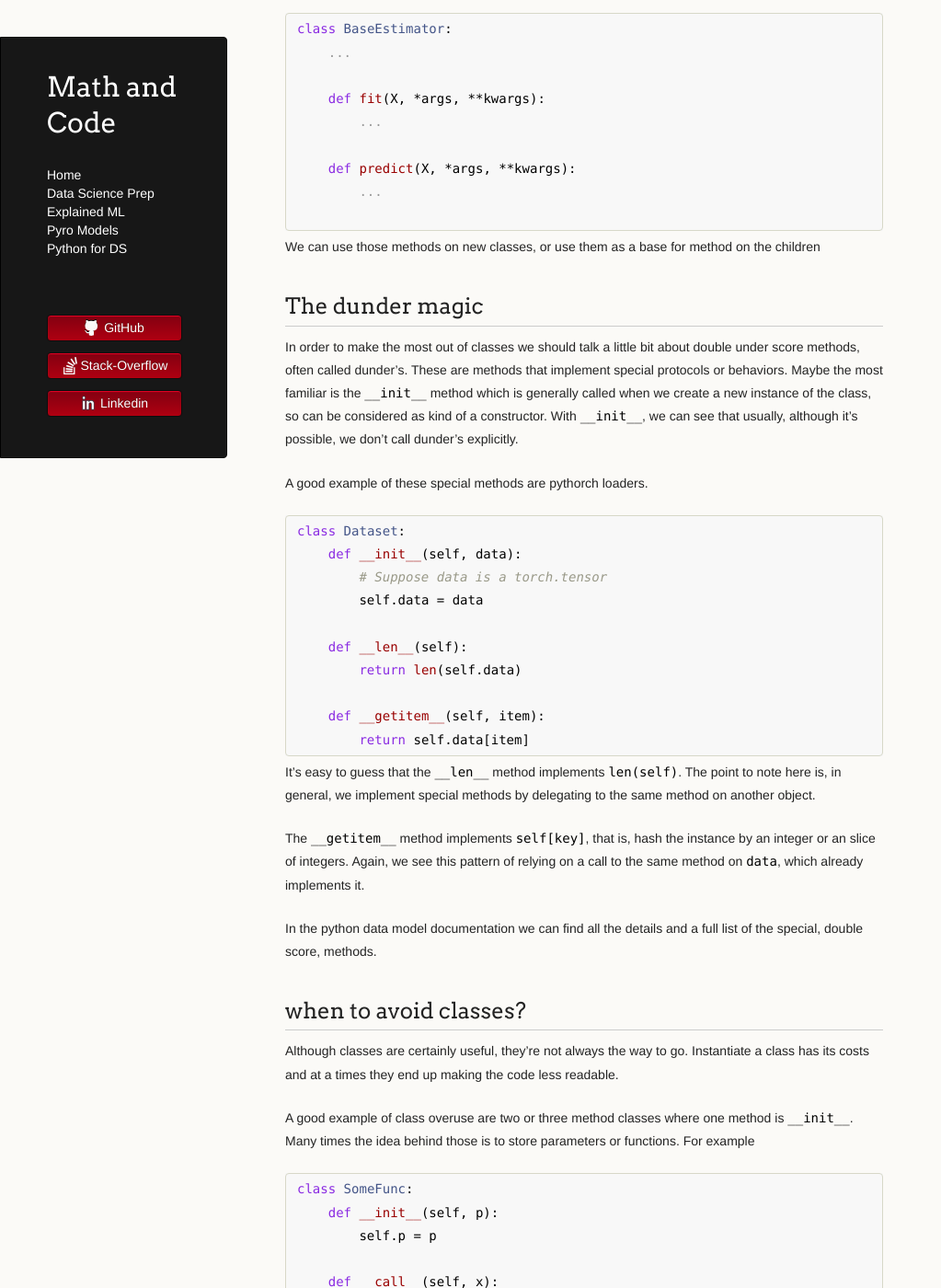
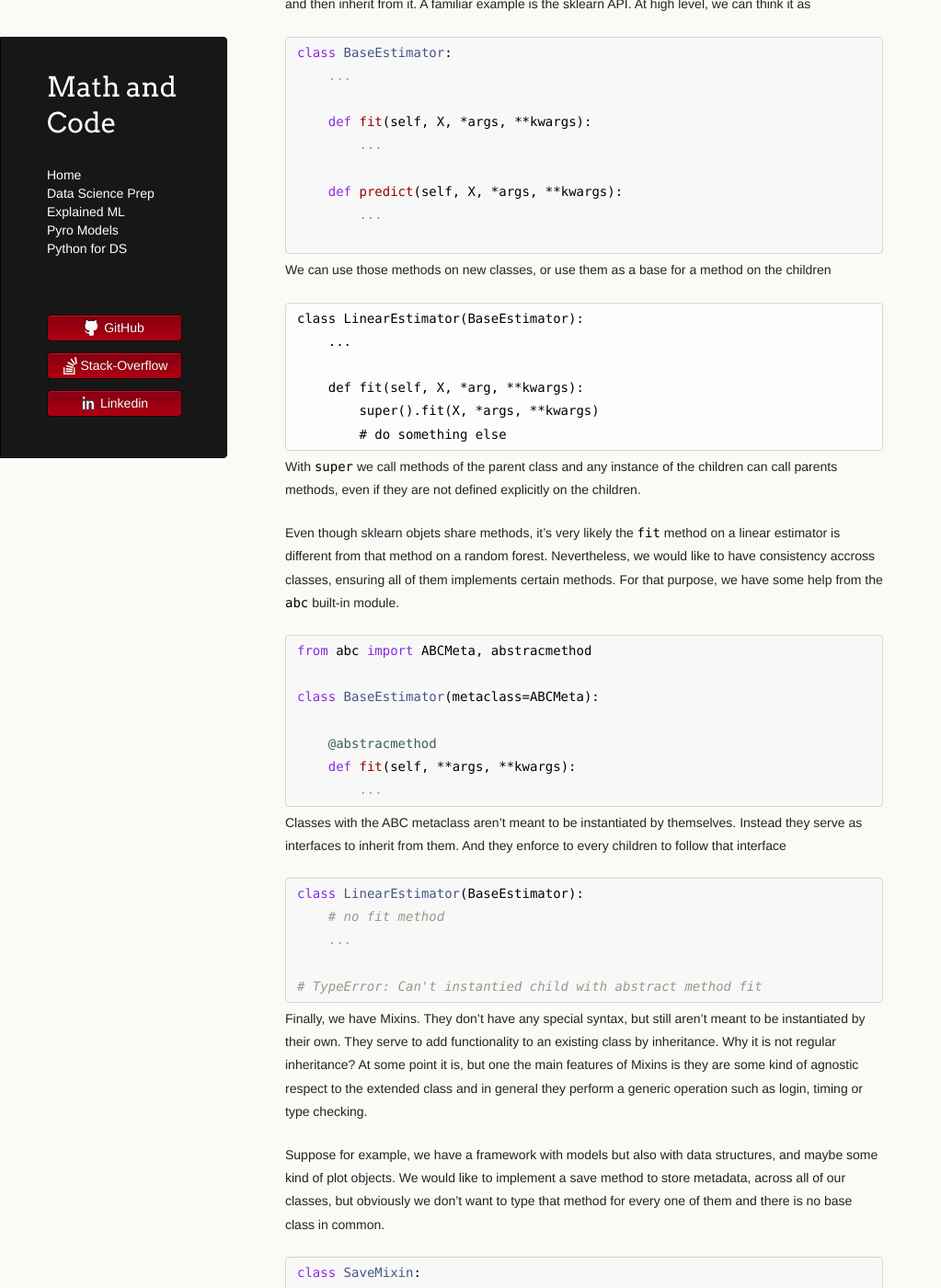
Before and after one commit to LemonPy29/LemonPy29.github.io, a Jekyll site: the page built from python-for-DS/classes.md, in a window 1280 px wide and 1400 px high, scrolled down 2406 px. Shown: the whole window at 92% size, without its empty margins (0-1023 px from the left). Built offline with Jekyll 4.4.1, drawn with Linux system fonts in a browser that asks for light colours; nearby versions of some CDN libraries; the repository's description, which GitHub fills in, is left out; some of the changed text lies outside the part shown.

Commit message:
update classes.md

`````diff
--- a/python-for-DS/classes.md
+++ b/python-for-DS/classes.md
@@ -6,7 +6,7 @@ nav: false
 <link rel="stylesheet" href="/assets/css/main.css"/>
 
 Most of the library code we daily use come in form of classes. For example, any
-time we create a data frame, a numpy array or a pytorch `nn.Module`we're
+time we create a data frame, a numpy array or a pytorch `nn.Module` we're
 working with an instance, a particular example, of a class. Roughly speaking,
 we can see classes as templates or abstractions which can carry states and
 methods. Similar to functions, they can be useful tools to avoid duplicate
@@ -127,15 +128,89 @@ the sklearn API. At high level, we can think it as
 class BaseEstimator:
     ...
 
-    def fit(X, *args, **kwargs):
+    def fit(self, X, *args, **kwargs):
         ...
 
-    def predict(X, *args, **kwargs):
+    def predict(self, X, *args, **kwargs):
         ...
 
 ```
-We can use those methods on new classes, or use them as a base for method
+
+We can use those methods on new classes, or use them as a base for a method
 on the children
+
+````python
+class LinearEstimator(BaseEstimator):
+    ...
+
+    def fit(self, X, *arg, **kwargs):
+        super().fit(X, *args, **kwargs)
+        # do something else
+```
+
+With `super` we call methods of the parent class and any instance of the
+children can call parents methods, even if they are not defined explicitly on
+the children.
+
+Even though sklearn objets share methods, it's very likely the `fit` method on
+a linear estimator is different from that method on a random forest.
+Nevertheless, we would like to have consistency accross classes, ensuring all
+of them implements certain methods. For that purpose, we have some help from
+the `abc` built-in module.
+
+```python
+from abc import ABCMeta, abstracmethod
+
+class BaseEstimator(metaclass=ABCMeta):
+
+    @abstracmethod
+    def fit(self, **args, **kwargs):
+        ...
+```
+Classes with the ABC metaclass aren't meant to be instantiated by themselves.
+Instead they serve as interfaces to inherit from them. And they enforce to
+every children to follow that interface
+
+```python
+class LinearEstimator(BaseEstimator):
+    # no fit method
+    ...
+
+# TypeError: Can't instantied child with abstract method fit
+```
+
+Finally, we have Mixins. They don't have any special syntax, but still aren't
+meant to be instantiated by their own. They serve to add functionality to an
+existing class by inheritance. Why it is not regular inheritance? At some
+point it is, but one the main features of Mixins is they are some kind of
+agnostic respect to the extended class and in general they perform a generic
+operation such as login, timing or type checking.
+
+Suppose for example, we have a framework with models but also with data
+structures, and maybe some kind of plot objects. We would like to implement a
+save method to store metadata, across all of our classes, but obviously we
+don't want to type that method for every one of them and there is no base class
+in common.
+
+```python
+class SaveMixin:
+    def save(self, dir):
+        name = self.__class__.__name__
+        useful_metadata = super().metadata(format='json')
+        some_generic_save(useful_metadata, name, dir)
+
+class SomeEstimator(SaveMixin, BaseEstimator):
+      ...
+```
+
+We can see here a common implementation of a Mixin. They are usually parents
+along other classes, and can take advantage of that by invoking other parents
+methods using `super` as in this example.
+
+Although we could define elsewhere a save function that takes as an argument
+our object, this design can make life easier for a potential end user, because
+that function would probably mean another line of importing.
+
 
 ## The dunder magic
 
@@ -172,7 +247,6 @@ to the same method on `data`, which already implements it.
 In the python data model documentation we can find all the details and a full list
 of the special, double score, methods.
 
-
 ## when to avoid classes?
 
 Although classes are certainly useful, they're not always the way to go. Instantiate
@@ -183,7 +257,7 @@ method is `__init__`.  Many times the idea behind those is to store parameters
 or functions.  For example
 
 ```python
-class SomeFunc:
+class FuncAndGrad:
     def __init__(self, p):
         self.p = p
 
@@ -208,7 +282,12 @@ def somefunc(p):
     return func
 
 f = somefunc(4)
-f(1) # 0
-f.grad(1) # 4
+f(1) = 0
+f.grad(1) = 4
 ```
-Of course, sometimes is fine to define two-method classes.
+
+Of course, it doesn't mean every two-methods class is bad or unnecesary, but we
+should think twice before creating one. Another good alternative for replacing
+the classes (that are maybe just containers) are the objects from the
+`collections` module. For example, `namedtuple` and `defaultdict` are great
+choices for this purpose.
`````
Also changed, not shown: other parts of python-for-DS/classes.md (+1 -0 lines).
